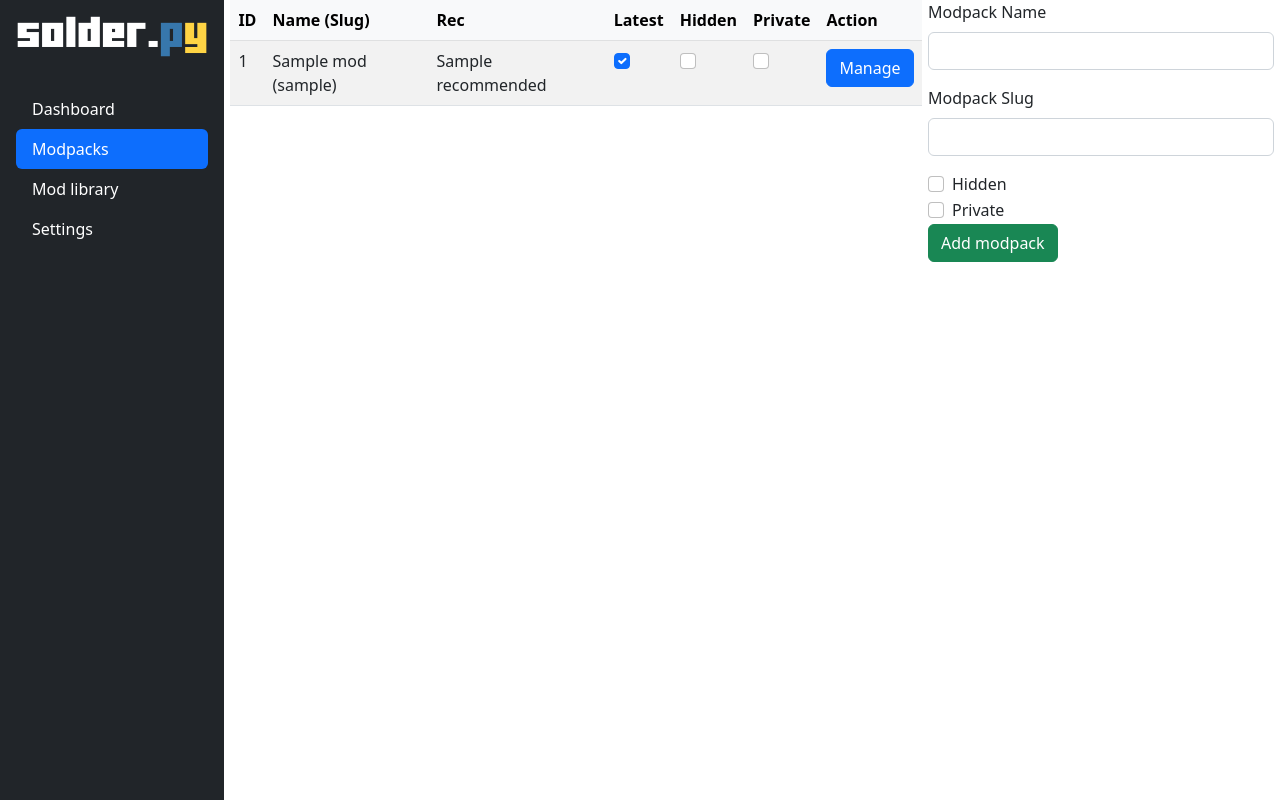
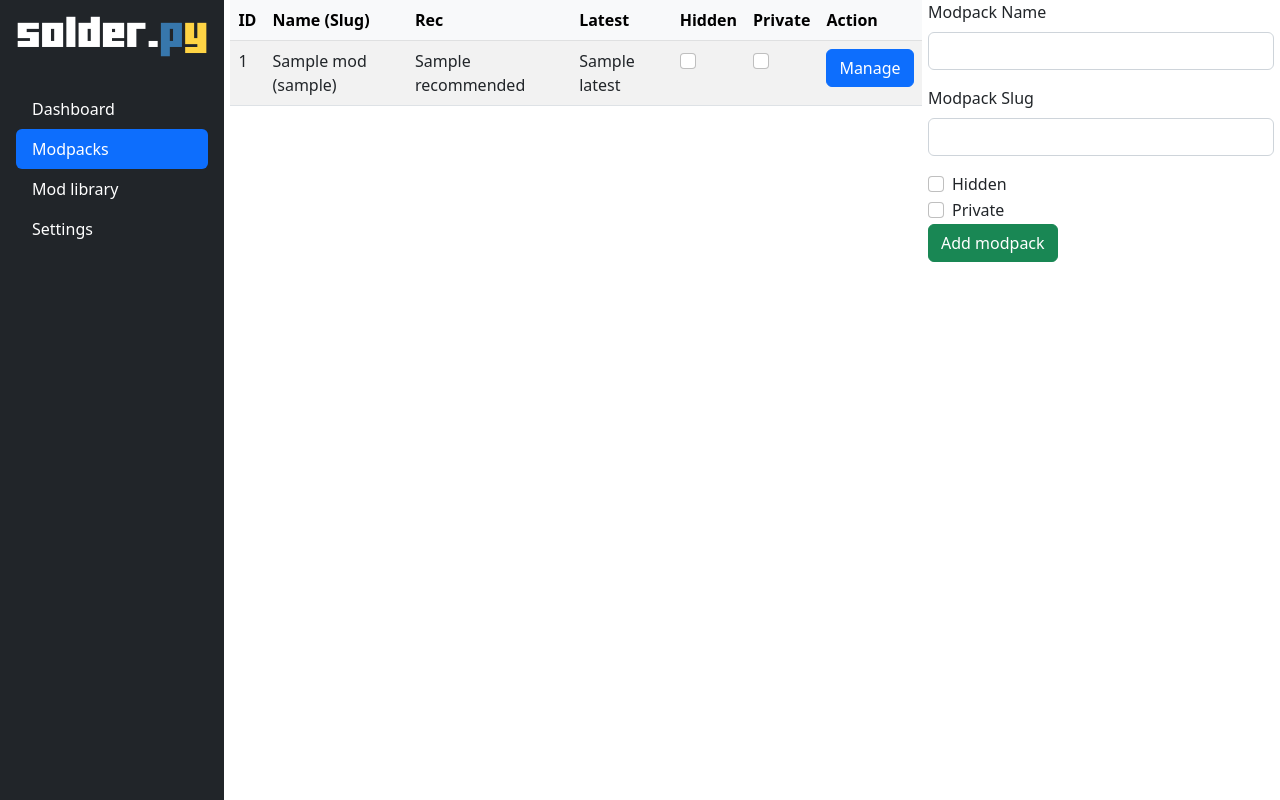
Before and after one commit to Thorfusion/solder.py, a Flask app: template templates/modpacklibrary.html in a window 1280 px wide. Run offline with Flask 2, Linux system fonts and the light colour scheme; the template is opened without the code that fills it: most values are stand-ins (such as "Sample title", 1, 10 or a date in 2020); some libraries are stand-ins or nearby versions.

Commit message:
fix latest view

```diff
--- a/templates/modpacklibrary.html
+++ b/templates/modpacklibrary.html
@@ -21,7 +21,7 @@
                 <td>{{mod.id}}</td>
                 <td>{{mod.name}} ({{mod.slug}})</td>
                 <td>{{mod.recommended}}</td>
-                <td><input class="form-check-input" type="checkbox" value="" id="latest"{% if mod.latest %}checked{% endif %}></td>
+                <td>{{mod.latest}}</td>
                 <td><input class="form-check-input" type="checkbox" value="" id="hidden"{% if mod.hidden %}checked{% endif %}></td>
                 <td><input class="form-check-input" type="checkbox" value="" id="hidden"{% if mod.private %}checked{% endif %}></td>
                 <td>
```
